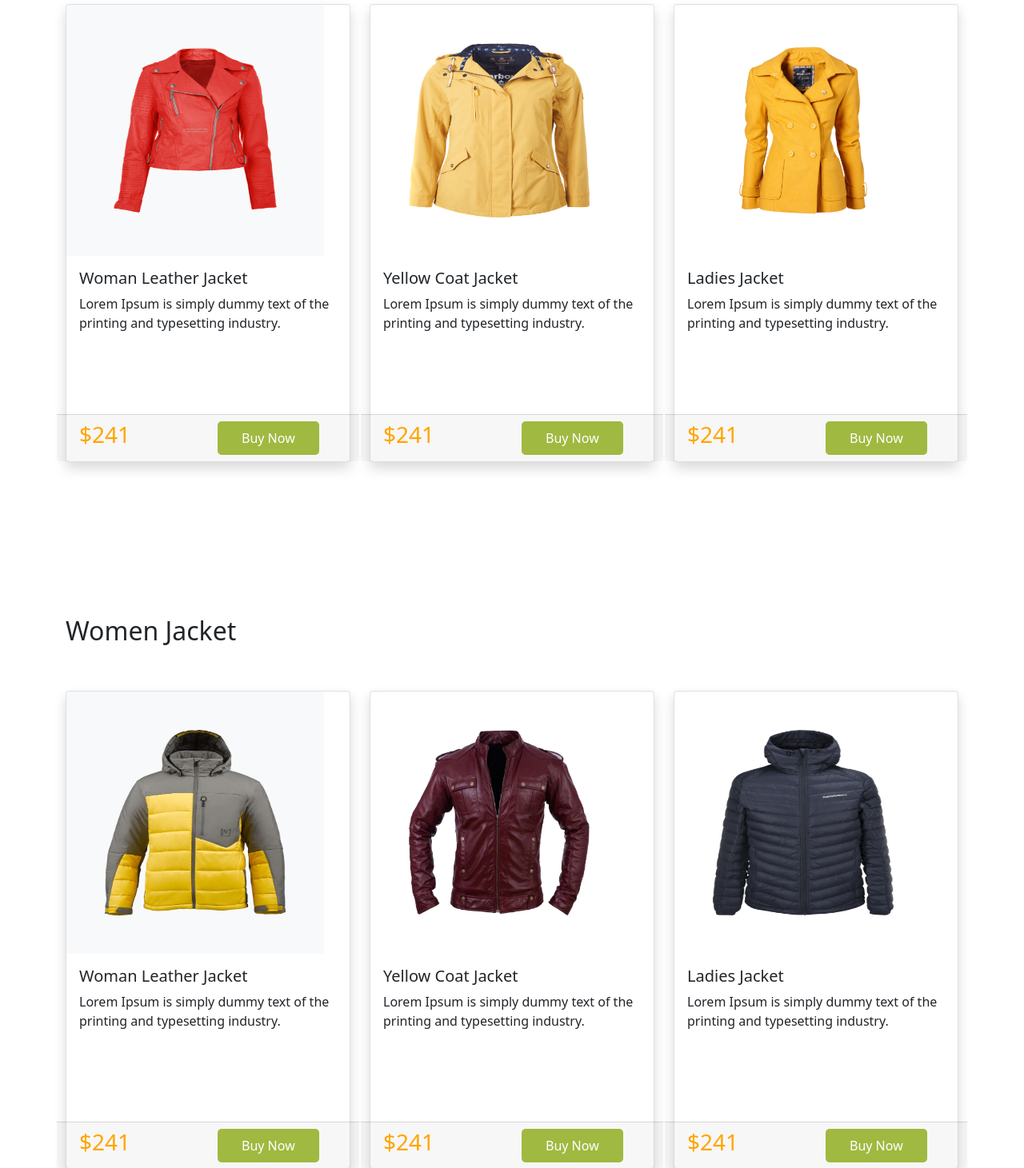
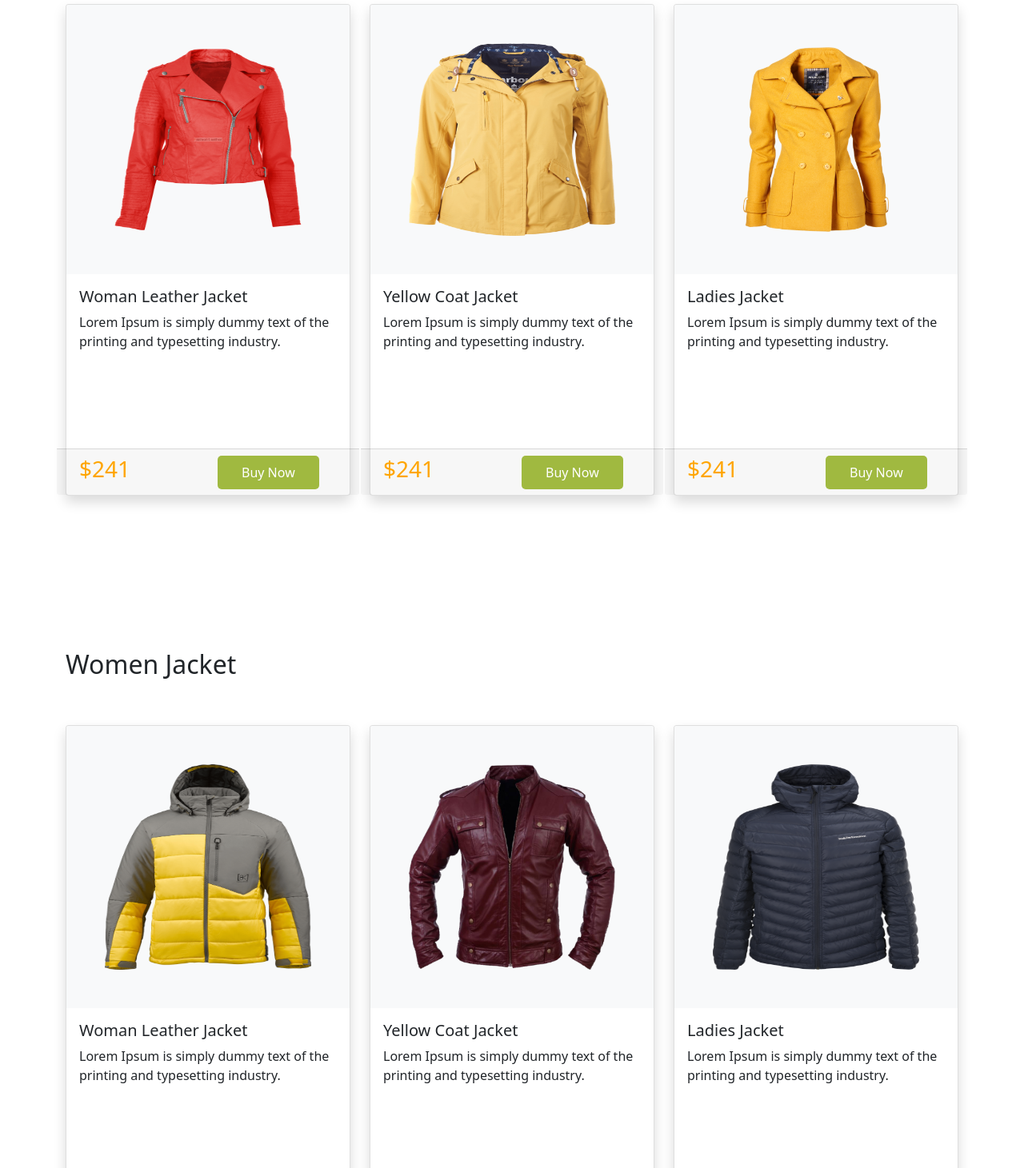
Before and after one commit to AbidurRahman24/Simple-eCommerce-bootstrap-project, a plain HTML site: page index.html in a window 1280 px wide. Shown: the part 831-2292 px from the top of the page at 80% size. Drawn offline with nearby package versions, Linux system fonts and the light colour scheme.

Commit message:
Section done

```diff
--- a/index.html
+++ b/index.html
@@ -99,7 +99,7 @@
           </div>
           <div class="col">
             <div class="card h-100 shadow">
-              <img src="./Image/PngItem_2597366 1.png" class="card-img-top p-5" alt="...">
+              <img src="./Image/PngItem_2597366 1.png" class="card-img-top p-5 bg-light" alt="...">
               <div class="card-body">
                 <h5 class="card-title">Yellow Coat Jacket </h5>
                 <p class="card-text">Lorem Ipsum is simply dummy text of the
@@ -117,7 +117,7 @@
           </div>
           <div class="col">
             <div class="card h-100 shadow">
-              <img src="./Image/SeekPng 1.png" class="card-img-top p-5" alt="...">
+              <img src="./Image/SeekPng 1.png" class="card-img-top p-5 bg-light" alt="...">
               <div class="card-body">
                 <h5 class="card-title">Ladies Jacket </h5>
                 <p class="card-text">Lorem Ipsum is simply dummy text of the
@@ -144,7 +144,7 @@
           <h2 class='py-5'>Women Jacket</h2>
           <div class="row row-cols-1 row-cols-md-3 g-4 ">
             <div class="col  ">
-              <div class="card h-100 w-100 shadow">
+              <div class="card h-100  shadow">
                 <img src="./Image/image 11.png" class="card-img-top p-5 bg-light" alt="...">
                 <div class="card-body">
                   <h5 class="card-title">Woman Leather Jacket </h5>
@@ -152,10 +152,10 @@
                     printing and typesetting industry.</p>
                 </div>
                 <div class=" row card-footer justify-content-around">
-                  <div class="col-sm-12 col-md-6 col-lg-6">
+                  <div class="col-sm-6 col-md-6 col-lg-6">
                     <h3>$241</h3>
                   </div>
-                  <div class="col-sm-12 col-md-6 col-lg-6 align-items-center align-self-center">
+                  <div class="col-sm-6 col-md-6 col-lg-6 align-items-center align-self-center">
                     <a href="" class="global-button">Buy Now</a>
                   </div>
                 </div>
@@ -163,17 +163,17 @@
             </div>
             <div class="col">
               <div class="card h-100 shadow">
-                <img src="./Image/vippng 1.png" class="card-img-top p-5" alt="...">
+                <img src="./Image/vippng 1.png" class="card-img-top p-5 bg-light" alt="...">
                 <div class="card-body">
                   <h5 class="card-title">Yellow Coat Jacket </h5>
                   <p class="card-text">Lorem Ipsum is simply dummy text of the
                     printing and typesetting industry.</p>
                 </div>
                 <div class=" row card-footer justify-content-around">
-                  <div class="col-sm-12 col-md-6 col-lg-6 ">
+                  <div class="col-sm-6 col-md-6 col-lg-6 ">
                     <h3>$241</h3>
                   </div>
-                  <div class="col-sm-12 col-md-6 col-lg-6 align-items-center align-self-center">
+                  <div class="col-sm-6 col-md-6 col-lg-6 align-items-center align-self-center">
                     <a href="" class="global-button">Buy Now</a>
                   </div>
                 </div>
@@ -181,7 +181,7 @@
             </div>
             <div class="col">
               <div class="card h-100 shadow">
-                <img src="./Image/toppng 1.png" class="card-img-top p-5" alt="...">
+                <img src="./Image/toppng 1.png" class="card-img-top p-5 p-5 bg-light" alt="...">
                 <div class="card-body">
                   <h5 class="card-title">Ladies Jacket </h5>
                   <p class="card-text">Lorem Ipsum is simply dummy text of the
--- a/style.css
+++ b/style.css
@@ -39,7 +39,7 @@ span{
   padding-bottom: 100px;
 }
 img.card-img-top.p-5 {
-  width: 91%;
+  width: 100%;
   height: 55%;
 }
 .card-price-button{
```
